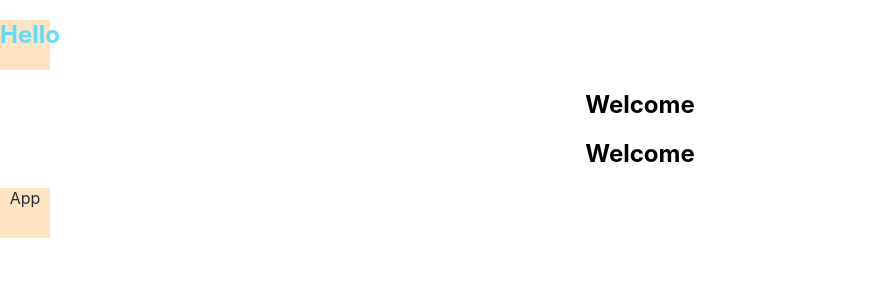
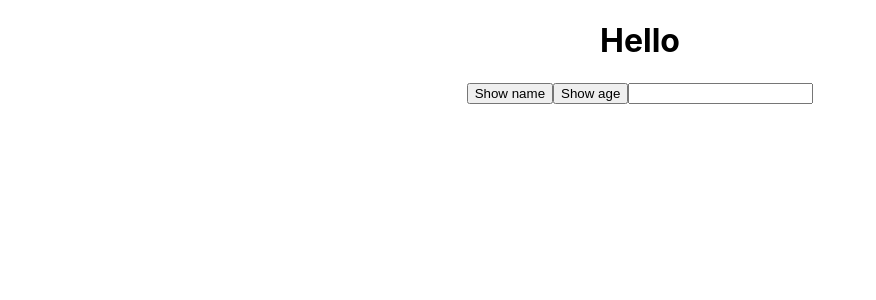
Before and after one commit to tinajeong/react_voca_clone, a React (Create React App) app: page / in a window 1280 px wide. Shown: the top 300 px of the page, without its empty margins (0-876 px from the left). Built offline with nearby package versions, Linux system fonts and the light colour scheme.

Commit message:
summary chap6 with event handling

```diff
--- a/src/App.js
+++ b/src/App.js
@@ -1,14 +1,9 @@
 import './App.css';
 import Hello from './component/Hello';
-import Welcome from './component/Welcome';
-import styles from "./App.module.css";
 
 function App() {
   return <div className="App">
     <Hello/>
-    <Welcome className="box"/>
-    <Welcome className="box"/>
-    <div className={styles.box}>App</div>
   </div>
 }
 
--- a/src/App.module.css
+++ /dev/null
@@ -1,6 +0,0 @@
-.box {
-    width: 50px;
-    height: 50px;
-    color: #282c34;
-    background-color: bisque;
-  }
--- a/src/component/Hello.js
+++ b/src/component/Hello.js
@@ -1,5 +1,32 @@
-import styles from "./Hello.module.css";
+export default function Hello() {
+    function showName() {
+        console.log("Mike");
+      }
+      function showAge(age) {
+        console.log(age);
+      }
+      function showText(txt) {
+        console.log(txt);
+      }
 
-export default function Hello() {
-    return  <div className={styles.box}><h2>Hello</h2></div>
+    return (
+        <div>
+          <h1>Hello</h1>
+          <button onClick={showName}>Show name</button>
+          <button
+            onClick={() => {
+              showAge(10);
+            }}
+          >
+            Show age
+          </button>
+          <input
+            type="text"
+            onChange={e => {
+              const txt = e.target.value;
+              showText(txt);
+            }}
+          />
+        </div>
+      );
 }
--- a/src/component/Hello.module.css
+++ /dev/null
@@ -1,6 +0,0 @@
-.box {
-    width: 50px;
-    height: 50px;
-    color: #61dafb;
-    background-color: bisque;
-  }
--- a/src/component/Welcome.js
+++ /dev/null
@@ -1,3 +0,0 @@
-export default function Welcome() {
-    return <div className="box"><h2>Welcome</h2></div>;
-}
```
